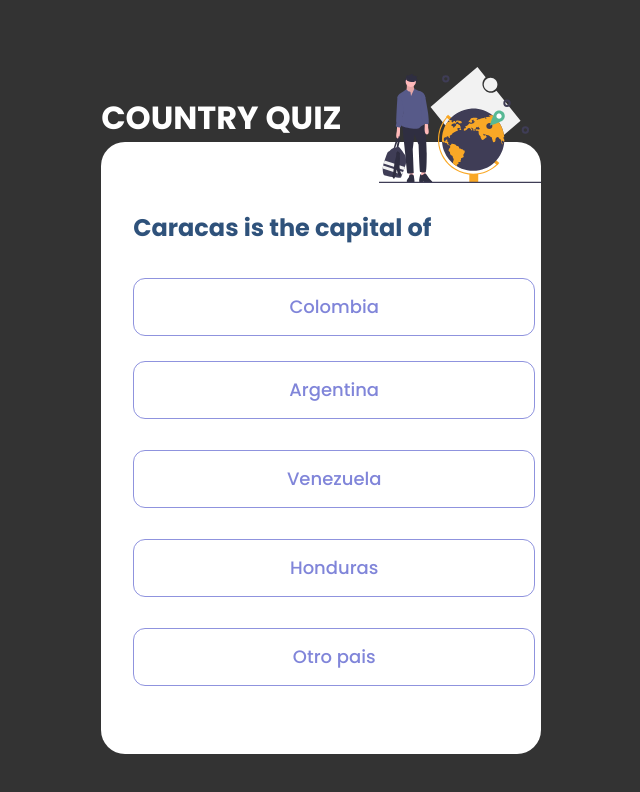
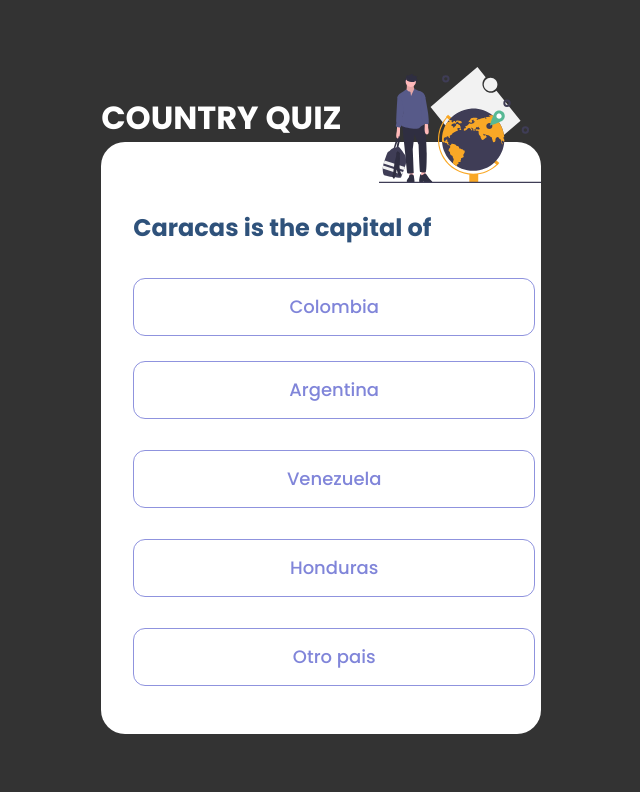
Before and after one commit to Jsifontez/country-quiz-devchallenge, a React (Create React App) app: page / in a window 1280 px wide. Shown: the top 792 px of the page, without its empty margins (319-959 px from the left). Built offline with nearby package versions, Linux system fonts and the light colour scheme.

Commit message:
chore: Reduce bottom padding of quiz modal clase

```diff
--- a/src/App.css
+++ b/src/App.css
@@ -20,7 +20,7 @@ h1 {
 }
 
 .quiz__modal {
-  padding: 4.25em 2em;
+  padding: 4.25em 2em 3em;
   text-align: center;
   border-radius: 1.5em;
   box-sizing: border-box;
```
